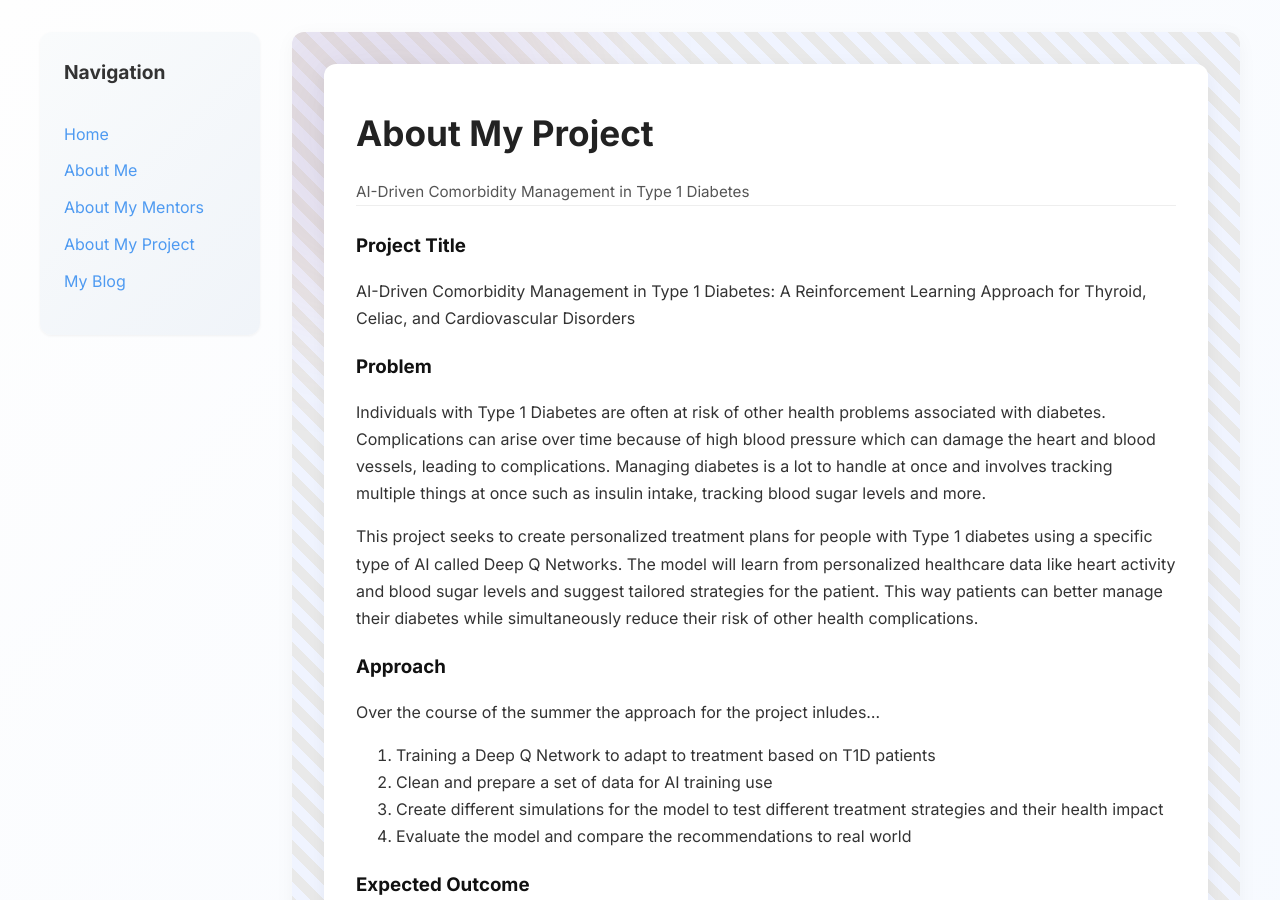
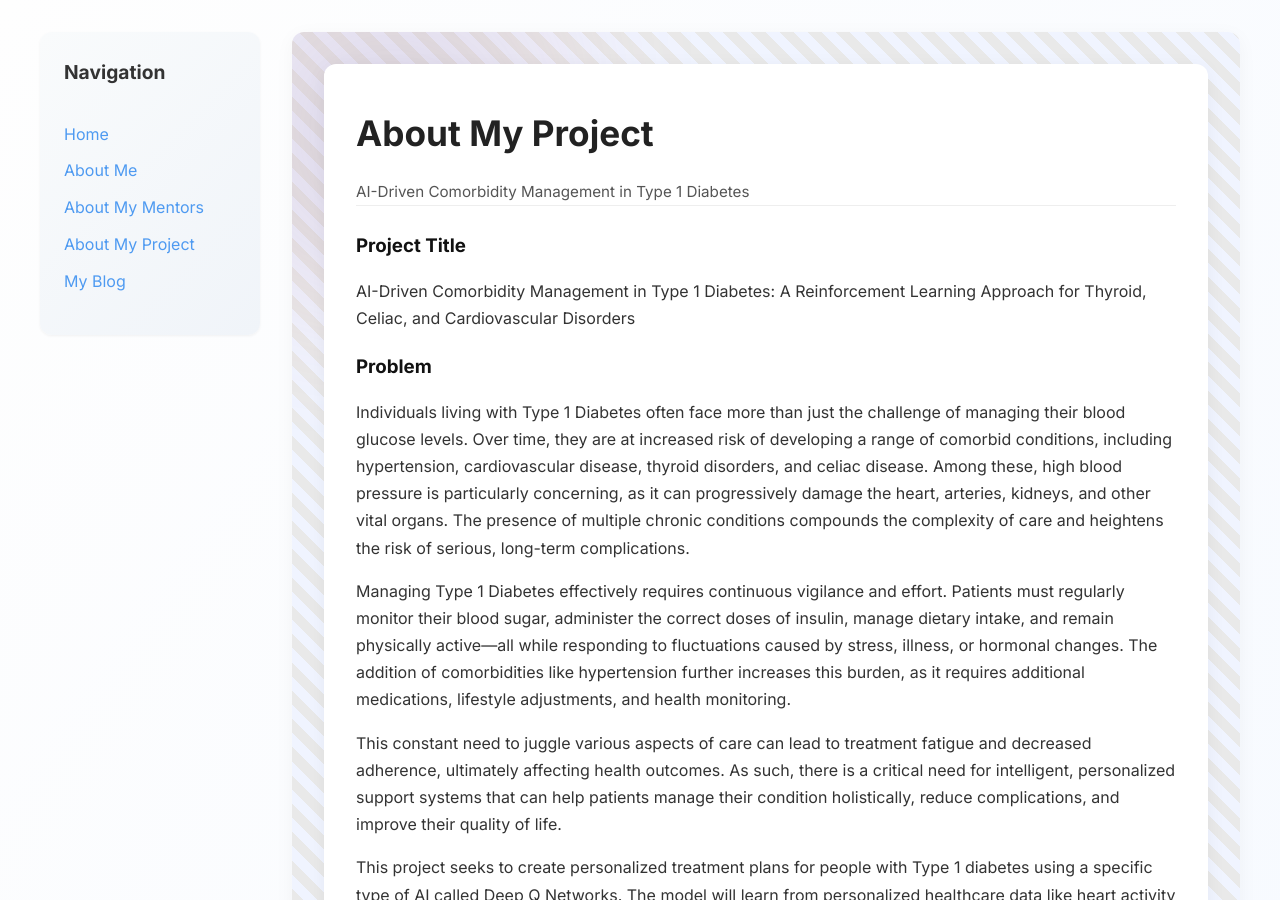
Before and after one commit to anuvanuzhat/anuvanuzhat.github.io, a Jekyll site: the page built from pages/about-my-project.md, in a window 1280 px wide and 900 px high. Built offline with Jekyll 4.4.1, drawn with Linux system fonts in a browser that asks for light colours; some of the changed text lies outside the part shown.

Commit message:
Update about-my-project.md

```diff
--- a/pages/about-my-project.md
+++ b/pages/about-my-project.md
@@ -6,9 +6,13 @@ permalink: /about-my-project.html
 subtitle: AI-Driven Comorbidity Management in Type 1 Diabetes
 project_title: "AI-Driven Comorbidity Management in Type 1 Diabetes: A Reinforcement Learning Approach for Thyroid, Celiac, and Cardiovascular Disorders"
 problem: |
-  Individuals with Type 1 Diabetes are often at risk of other health problems associated with diabetes. Complications can arise over time because of high blood pressure which can damage the heart and blood vessels, leading to complications. Managing diabetes is a lot to handle at once and involves tracking multiple things at once such as insulin intake, tracking blood sugar levels and more.
+  Individuals living with Type 1 Diabetes often face more than just the challenge of managing their blood glucose levels. Over time, they are at increased risk of developing a range of comorbid conditions, including hypertension, cardiovascular disease, thyroid disorders, and celiac disease. Among these, high blood pressure is particularly concerning, as it can progressively damage the heart, arteries, kidneys, and other vital organs. The presence of multiple chronic conditions compounds the complexity of care and heightens the risk of serious, long-term complications.
 
-  This project seeks to create personalized treatment plans for people with Type 1 diabetes using a specific type of AI called Deep Q Networks. The model will learn from personalized healthcare data like heart activity and blood sugar levels and suggest tailored strategies for the patient. This way patients can better manage their diabetes while simultaneously reduce their risk of other health complications.
+  Managing Type 1 Diabetes effectively requires continuous vigilance and effort. Patients must regularly monitor their blood sugar, administer the correct doses of insulin, manage dietary intake, and remain physically active—all while responding to fluctuations caused by stress, illness, or hormonal changes. The addition of comorbidities like hypertension further increases this burden, as it requires additional medications, lifestyle adjustments, and health monitoring.
+
+  This constant need to juggle various aspects of care can lead to treatment fatigue and decreased adherence, ultimately affecting health outcomes. As such, there is a critical need for intelligent, personalized support systems that can help patients manage their condition holistically, reduce complications, and improve their quality of life.
+
+  This project seeks to create personalized treatment plans for people with Type 1 diabetes using a specific type of AI called Deep Q Networks. The model will learn from personalized healthcare data like heart activity and blood sugar levels and suggest tailored strategies for the patient. This way patients can better manage their diabetes while simultaneously reducing their risk of hypertension.
 
 approach: |
   Over the course of the summer the approach for the project inludes…
```
